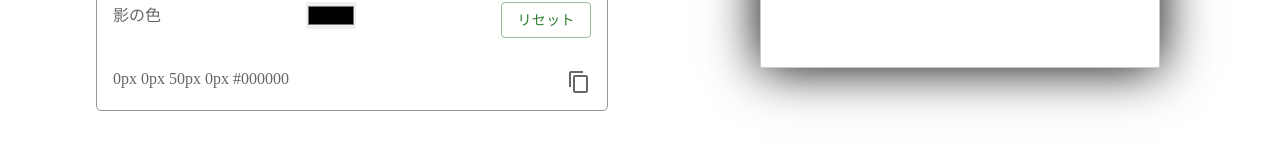
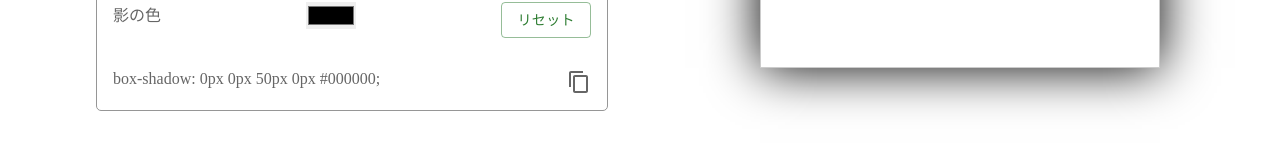
Before and after one commit to fukuda0801/css-checker, a Next.js app: page /design/boxShadow in a window 1280 px wide. Shown: the part 532-682 px from the top of the page. Built offline with nearby package versions, Linux system fonts and the light colour scheme.

Commit message:
box：名前、プロップス変更。より多くのページで使用するため

```diff
--- a/components/experiment/BoxShadow/BoxShadowResult.tsx
+++ /dev/null
@@ -1,13 +0,0 @@
-import React from 'react';
-import { Box } from '@mui/material';
-import styles from './BoxShadowResult.module.css';
-
-interface BoxShadowResultProps {
-  boxShadow: string;
-}
-
-export default function BoxShadowResult({boxShadow}: BoxShadowResultProps) {
-  return (
-    <Box className={styles.boxShadowResult} style={{boxShadow}} />
-  );
-}
--- /dev/null
+++ b/components/experiment/BoxUtils/BoxResult.tsx
@@ -0,0 +1,13 @@
+import React from 'react';
+import { Box } from '@mui/material';
+import styles from './BoxResult.module.css';
+
+interface BoxShadowResultProps {
+  styleProps: React.CSSProperties;
+}
+
+export default function BoxShadowResult({styleProps}: BoxShadowResultProps) {
+  return (
+    <Box className={styles.boxShadowResult} style={styleProps} />
+  );
+}
--- a/src/pages/design/boxShadow.module.css
+++ b/src/pages/design/boxShadow.module.css
@@ -11,6 +11,12 @@
   border: 1px solid #969696;
   border-radius: 5px;
   margin-left: 6rem;
+  transition: box-shadow 0.3s ease, transform 0.3s ease;
+}
+
+.boxShadowGroup:hover {
+  box-shadow: 0px 10px 20px rgba(0, 0, 0, 0.3);
+  transform: translateY(-3px);
 }
 
 .boxShadowResult {
--- a/src/pages/design/boxShadow.tsx
+++ b/src/pages/design/boxShadow.tsx
@@ -1,6 +1,6 @@
 import { useState } from "react";
-import InputSlider from "../../../components/experiment/BoxShadow/InputSlider";
-import BoxShadowResult from "../../../components/experiment/BoxShadow/BoxShadowResult";
+import InputSlider from "../../../components/experiment/BoxUtils/InputSlider";
+import BoxShadowResult from "../../../components/experiment/BoxUtils/BoxResult";
 import styles from "./boxShadow.module.css";
 import { Button } from "@mui/material";
 import ContentCopyIcon from "@mui/icons-material/ContentCopy";
@@ -38,8 +38,11 @@ export default function BoxShadowExperiment() {
       });
   };
 
-  const boxShadow = `${horizon}px ${vertical}px ${blur}px ${spread}px ${color}`;
-  const boxShadowStyle = `box-shadow: ${boxShadow};`;
+  const boxShadow = {
+    boxShadow: `${horizon}px ${vertical}px ${blur}px ${spread}px ${color}`,
+  }
+  const boxShadowStyle = `box-shadow: ${boxShadow.boxShadow};`;
+
   return (
     <section className={styles.boxShadowContent}>
       <div className={styles.boxShadowGroup}>
@@ -95,7 +98,7 @@ export default function BoxShadowExperiment() {
         </div>
         <div></div>
         <div className={styles.copyGroup}>
-          <p>{boxShadow}</p>
+          <p>{boxShadowStyle}</p>
           <Tooltip title="Copy">
             <ContentCopyIcon onClick={handleCopy} className={styles.copyIcon} />
           </Tooltip>
@@ -103,7 +106,7 @@ export default function BoxShadowExperiment() {
       </div>
 
       <div className={styles.boxShadowResult}>
-        <BoxShadowResult boxShadow={boxShadow} />
+        <BoxShadowResult styleProps={boxShadow} />
       </div>
     </section>
   );
```
Also changed, not shown: components/experiment/BoxUtils/BoxResult.module.css (renamed from components/experiment/BoxShadow/BoxShadowResult.module.css), components/experiment/BoxUtils/InputSlider.module.css (renamed from components/experiment/BoxShadow/InputSlider.module.css), components/experiment/BoxUtils/InputSlider.tsx (renamed from components/experiment/BoxShadow/InputSlider.tsx).
